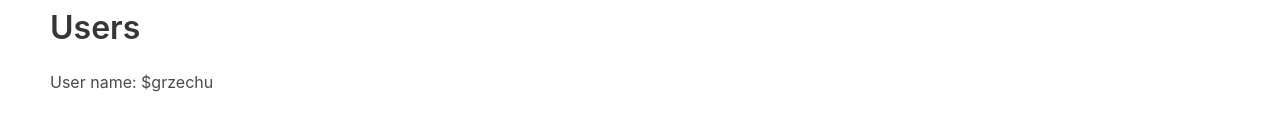
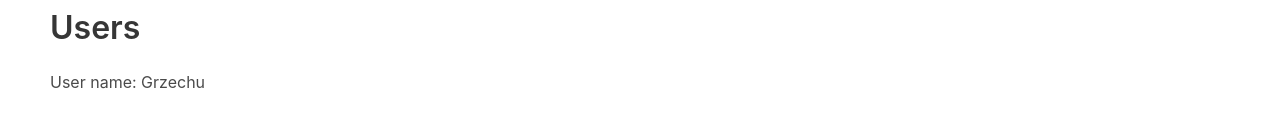
Before and after one commit to GrzegorzNecka/eduweb-react-compound-components-1, a React (Create React App) app: page / in a window 1280 px wide. Shown: the part 241-372 px from the top of the page. Built offline with nearby package versions, Linux system fonts and the light colour scheme.

Commit message:
1 file modified

```diff
--- a/src/views/Users.js
+++ b/src/views/Users.js
@@ -5,14 +5,14 @@ const MyContext = React.createContext();
 const User = () => (
   <div>
     <MyContext.Consumer>
-      {context => <p> User name: ${context.name}</p>}
+      {context => <p> User name: {context.name}</p>}
     </MyContext.Consumer>
   </div>
 );
 
 const Users = () => (
   <div>
-    <MyContext.Provider value={{ name: "grzechu" }}>
+    <MyContext.Provider value={{ name: "Grzechu" }}>
       <h2 className="title is-3">Users</h2>
       <User />
     </MyContext.Provider>
```
